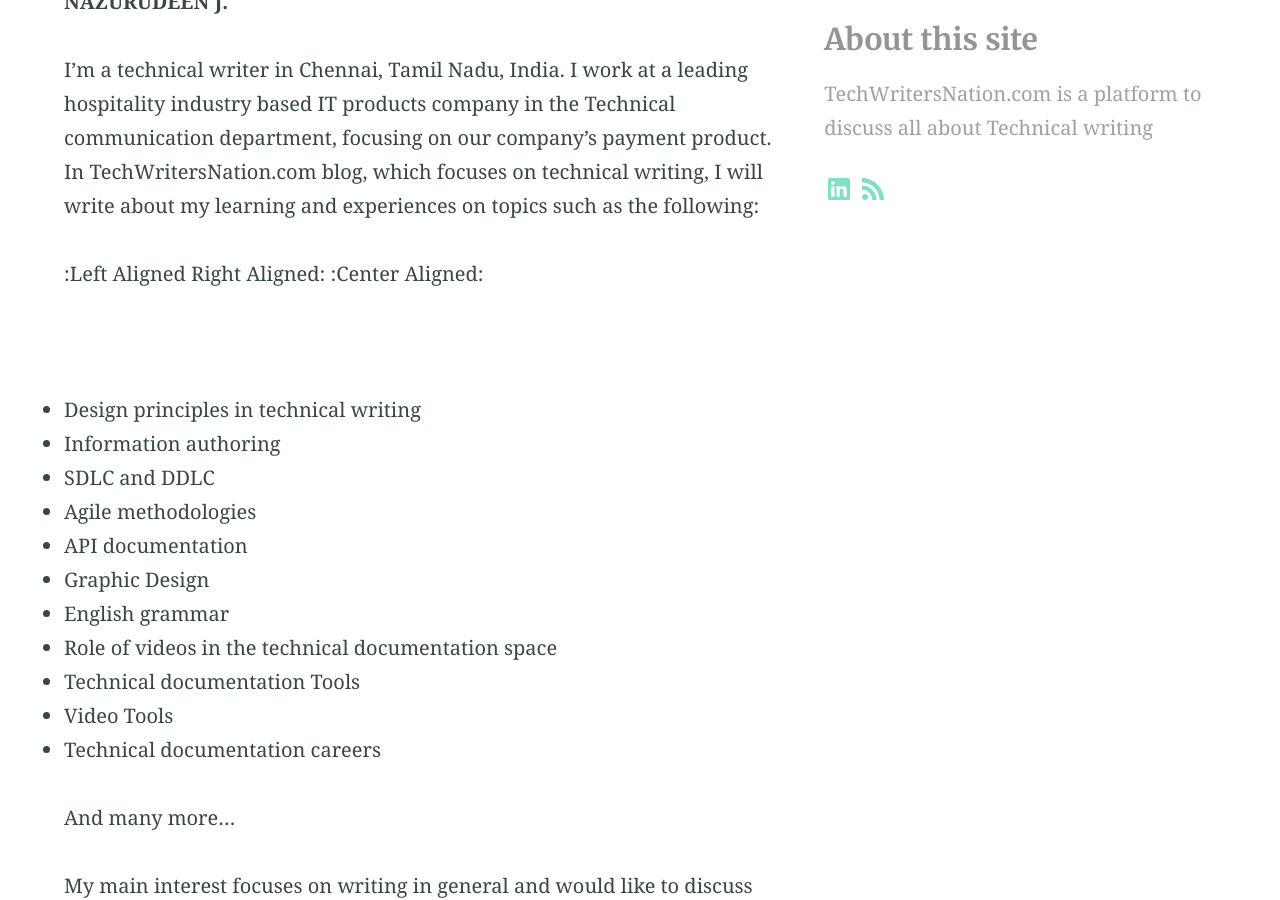
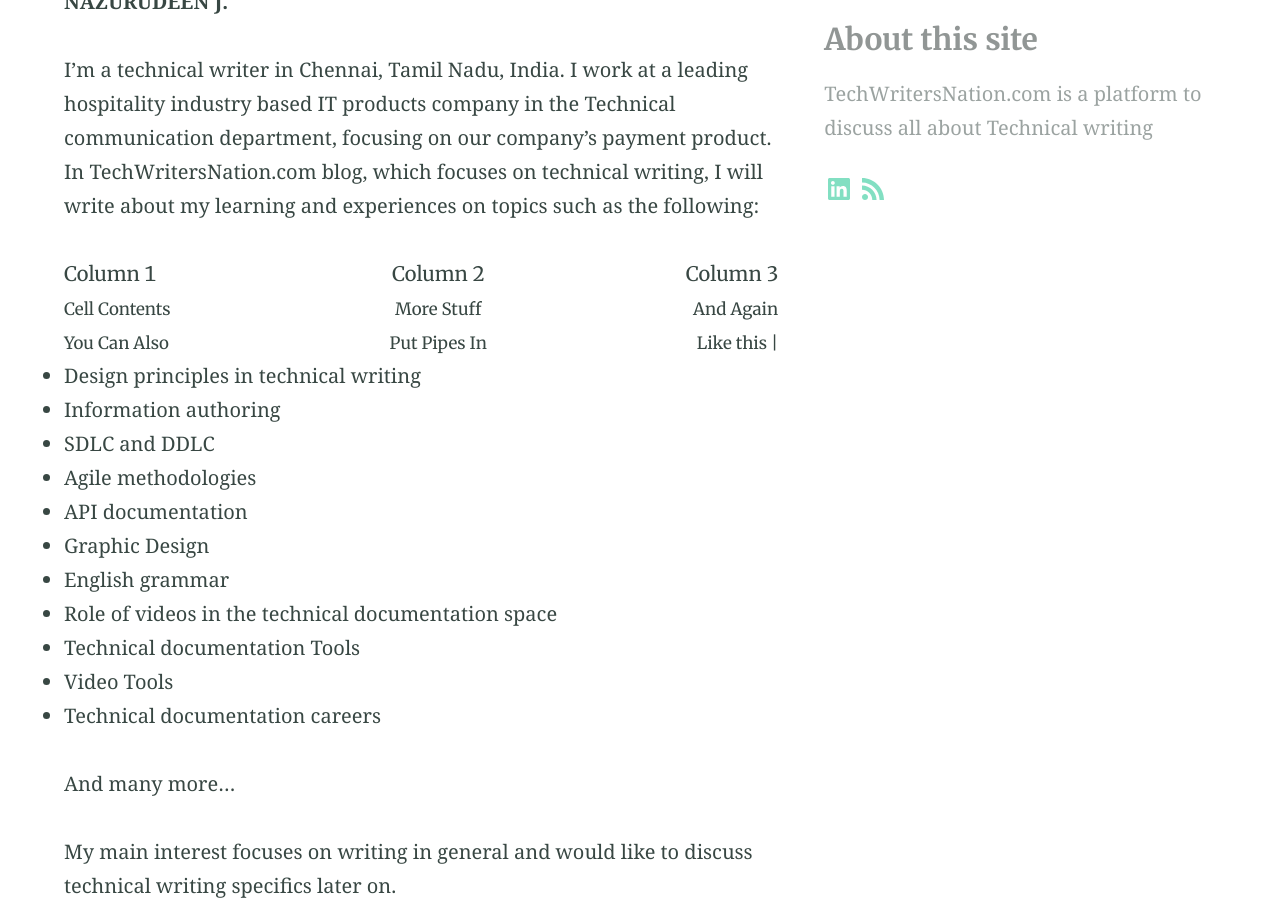
Before and after one commit to Nitish313/watchnationpro, a Jekyll site: the page built from about-me.md, in a window 1280 px wide and 900 px high, scrolled down 527 px. Built offline with Jekyll 4.4.1, drawn with Linux system fonts in a browser that asks for light colours.

Commit message:
Update about-me.md

```diff
--- a/about-me.md
+++ b/about-me.md
@@ -12,11 +12,12 @@ aside: true
 I'm a technical writer in Chennai, Tamil Nadu, India. I work at a leading hospitality industry based IT products company in the Technical communication department, focusing on our company's payment product.
 In TechWritersNation.com blog, which focuses on technical writing, I will write about my learning and experiences on topics such as the following:
 
-:Left Aligned
-Right Aligned:
-:Center Aligned:
+| Column 1       | Column 2     | Column 3     |
+| :------------- | :----------: | -----------: |
+|  Cell Contents | More Stuff   | And Again    |
+| You Can Also   | Put Pipes In | Like this \| |
 
-<br>
+
 
   * Design principles in technical writing
   * Information authoring
```
